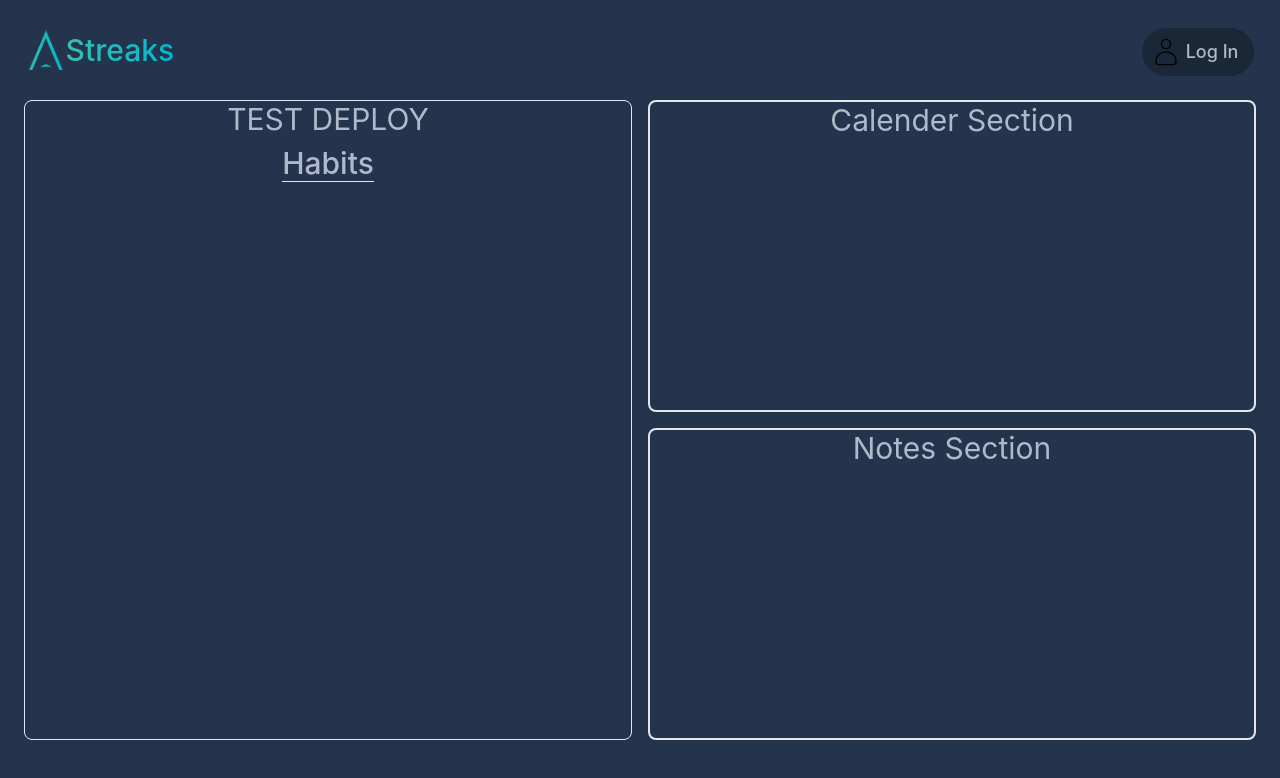
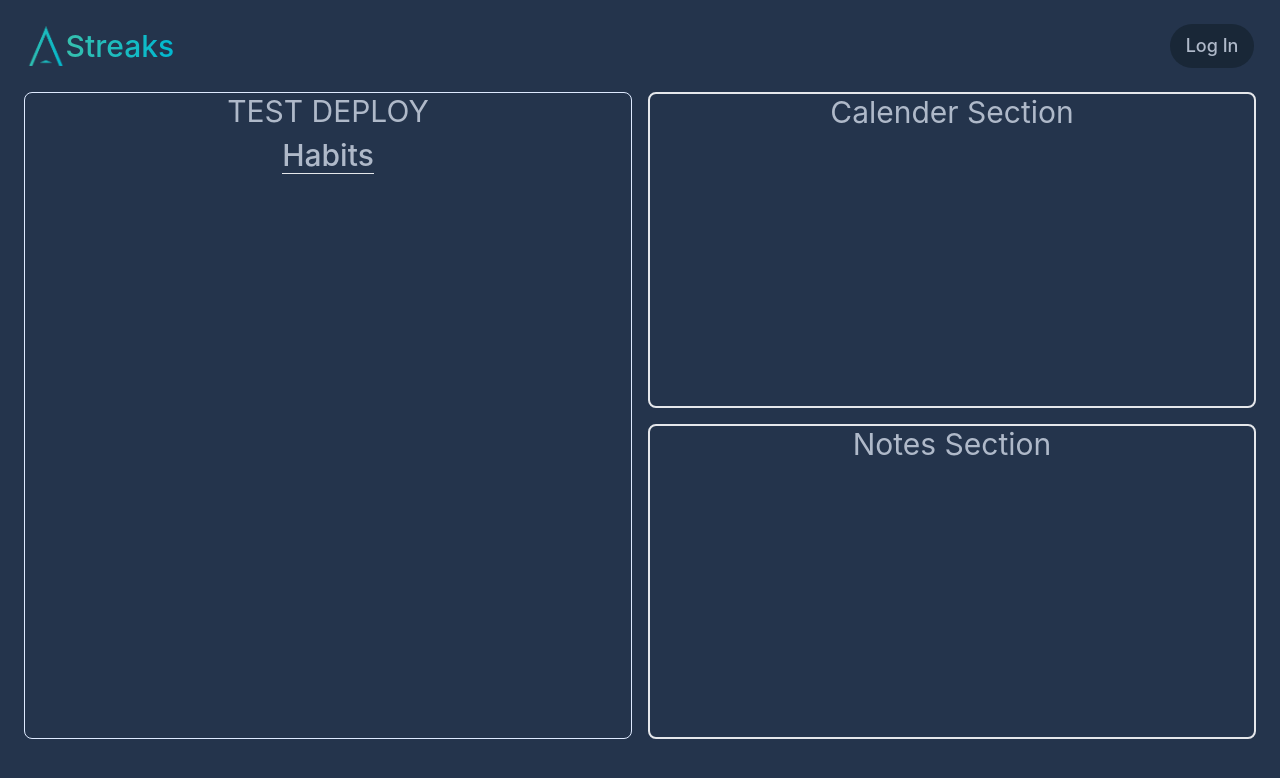
Before and after one commit to BradT615/Streaks, a React (Create React App) app: page / in a window 1280 px wide. Shown: the top 778 px of the page. Built offline with nearby package versions, Linux system fonts and the light colour scheme; no server answers.

Commit message:
Header Profile Name

```diff
--- a/src/components/Header.js
+++ b/src/components/Header.js
@@ -1,11 +1,11 @@
-import React, { useContext } from 'react';
+import React, { useState, useContext } from 'react';
 import { EmailPrefixContext } from '../contexts/EmailPrefixContext';
 import { Link } from 'react-router-dom';
-import { CiUser } from "react-icons/ci";
 import logo from '../assets/logo.png';
 
 function Header() {
     const { emailPrefix } = useContext(EmailPrefixContext);
+    const [isLoggedIn] = useState(false);
 
     return (
         <header className='flex justify-between items-center font-medium mx-[2vw] mt-2 md:mt-6'>
@@ -16,15 +16,23 @@ function Header() {
                 </div>
             </Link>
 
-            <Link to='/login'>
-                <div className="group flex gap-1 justify-center items-center bg-[#192737] mt-1 p-2 pr-4 rounded-full">
-                    <CiUser className='w-6 h-6 sm:w-8 sm:h-8 rounded-full'/>
-                    <button className='text-md sm:text-lg text-custom-text group-hover:text-custom-hover'>
-                        {emailPrefix ? emailPrefix : 'Log In'}
-                    </button>
-                </div>
-            </Link>
-
+            {isLoggedIn ? (
+                <Link to='/profile'>
+                    <div className="bg-[#192737] p-2 px-4 rounded-full text-custom-text hover:text-custom-hover">
+                        <button className='text-md sm:text-lg'>
+                            {emailPrefix}
+                        </button>
+                    </div>
+                </Link>
+                ) : (
+                <Link to='/login'>
+                    <div className="bg-[#192737] p-2 px-4 rounded-full text-custom-text hover:text-custom-hover">
+                        <button className='text-md sm:text-lg'>
+                            Log In
+                        </button>
+                    </div>
+                </Link>
+            )}
         </header>
     );
 };
```
